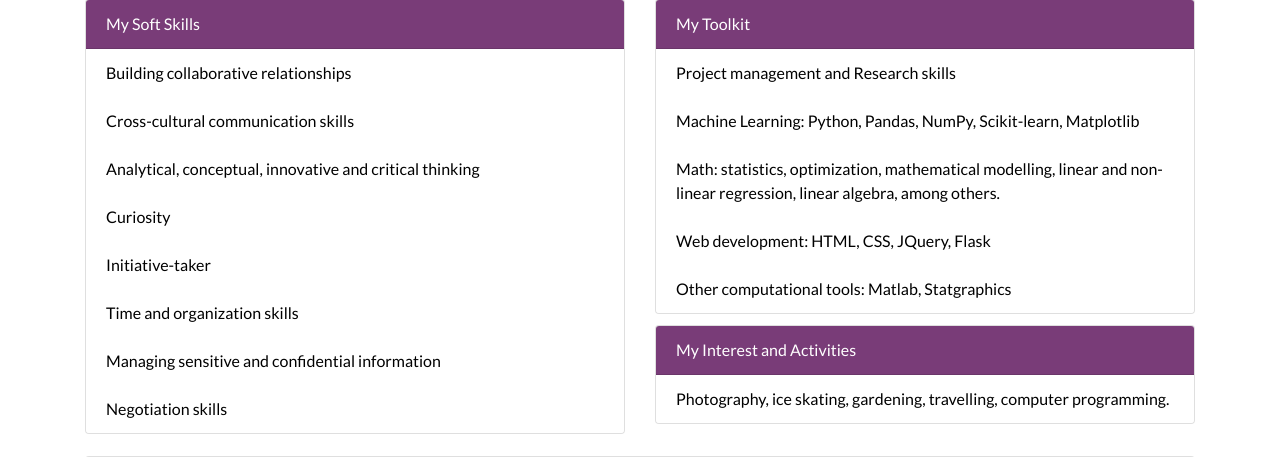
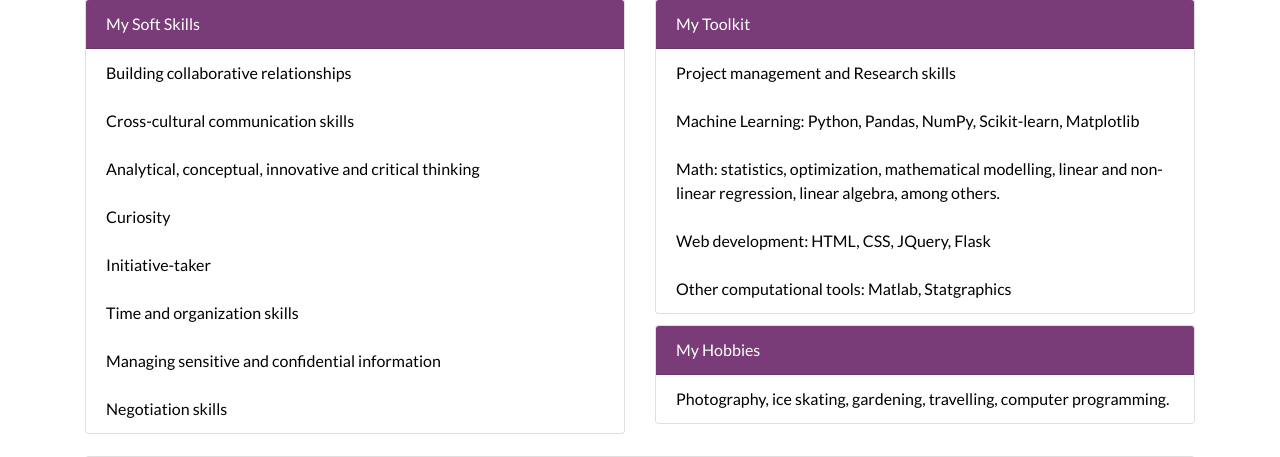
Before and after one commit to smlopezza/portfolioWebsite, a Flask app: page /aboutMe in a window 1280 px wide. Shown: the part 1187-1644 px from the top of the page. Run offline with Flask 2, Linux system fonts and the light colour scheme; some libraries are stand-ins or nearby versions.

Commit message:
Update aboutMe.html

```diff
--- a/app/templates/aboutMe.html
+++ b/app/templates/aboutMe.html
@@ -145,7 +145,7 @@
         <div class="row" style="margin-top: 2%;">
          <div class="col-md-12 col-sm-12 col-xs-12">
           <div class="card">
-            <div class="card-header">  My Interest and Activities  </div>
+            <div class="card-header">  My Hobbies  </div>
             <ul class="list-group list-group-flush">
               <li class="list-group-item"> Photography, ice skating,  gardening, travelling, computer programming. </li>
 
```
